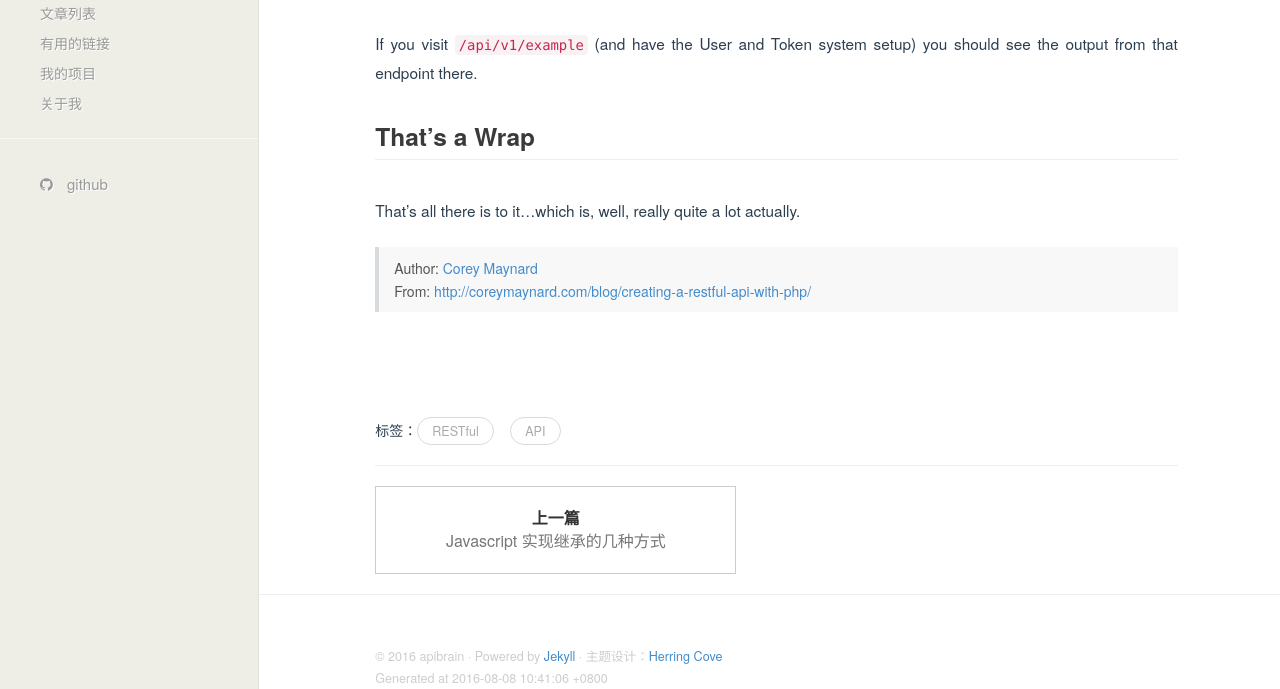
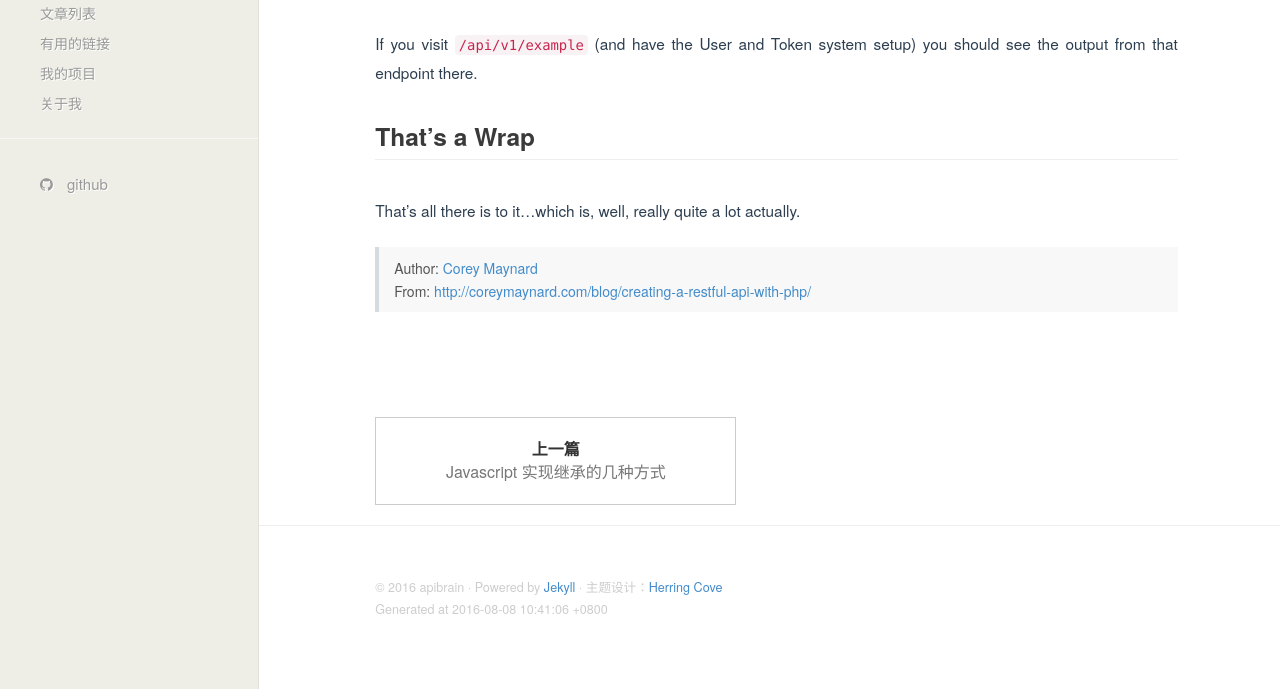
Before and after one commit to apibrain/apibrain.github.io, a Jekyll site: the page built from _posts/2016-08-05-creating-restful-api-with-php.md, in a window 1280 px wide and 900 px high, scrolled down 7656 px, cut to the strip 211-900 px from the top of the window. Built offline with Jekyll 4.4.1, drawn with Linux system fonts in a browser that asks for light colours.

Commit message:
修改了 restful 文章 - 006

```diff
--- a/_posts/2016-08-05-creating-restful-api-with-php.md
+++ b/_posts/2016-08-05-creating-restful-api-with-php.md
@@ -2,7 +2,6 @@
 layout: post
 title: Creating a RESTful API with PHP
 category: [后端开发, PHP]
-tags: [RESTful, API]
 description: >
     REST, or in the full form, Representational State Transfer has become the standard design architecture for developing web APIs
 excerpt: >
```
